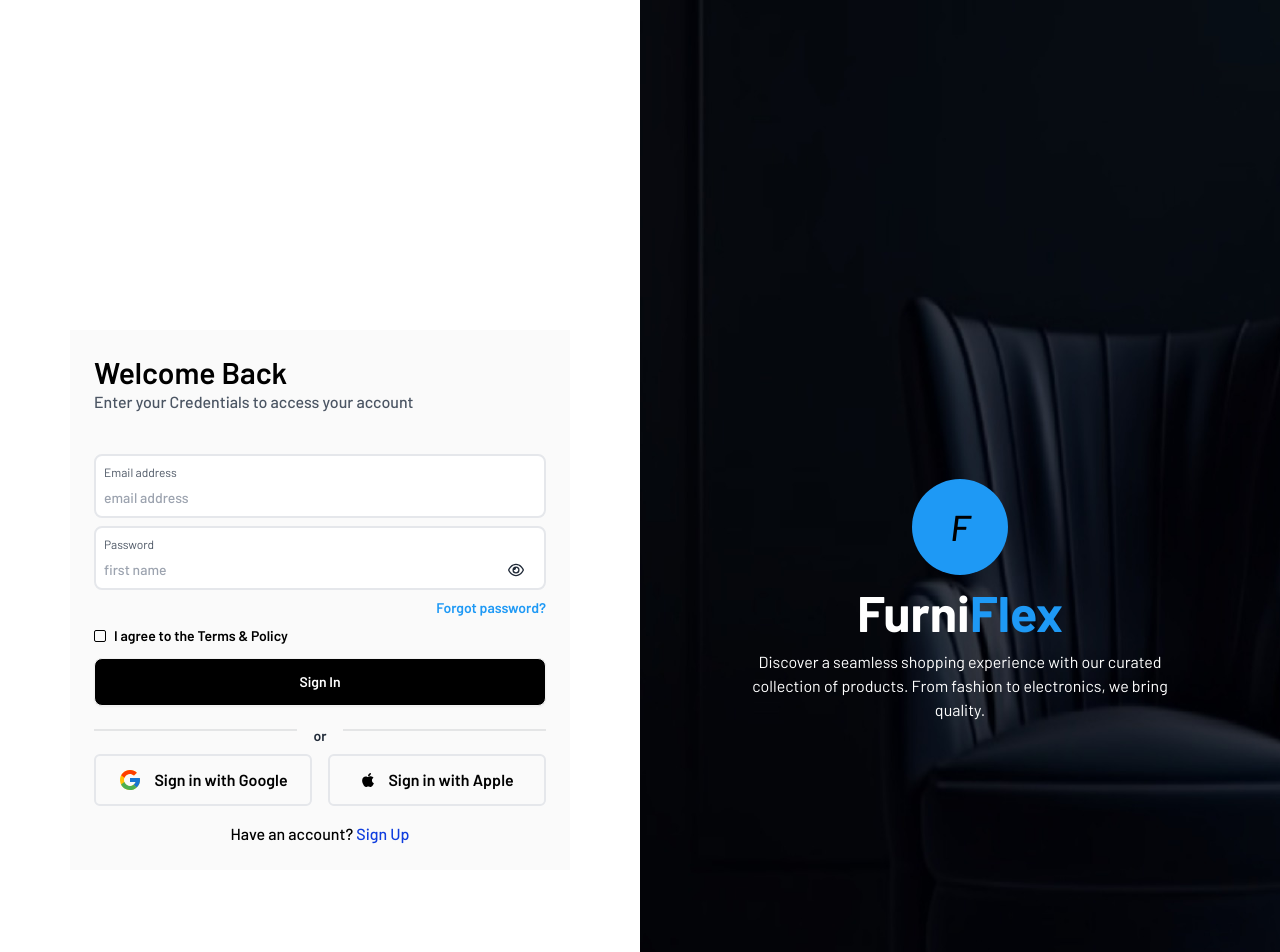
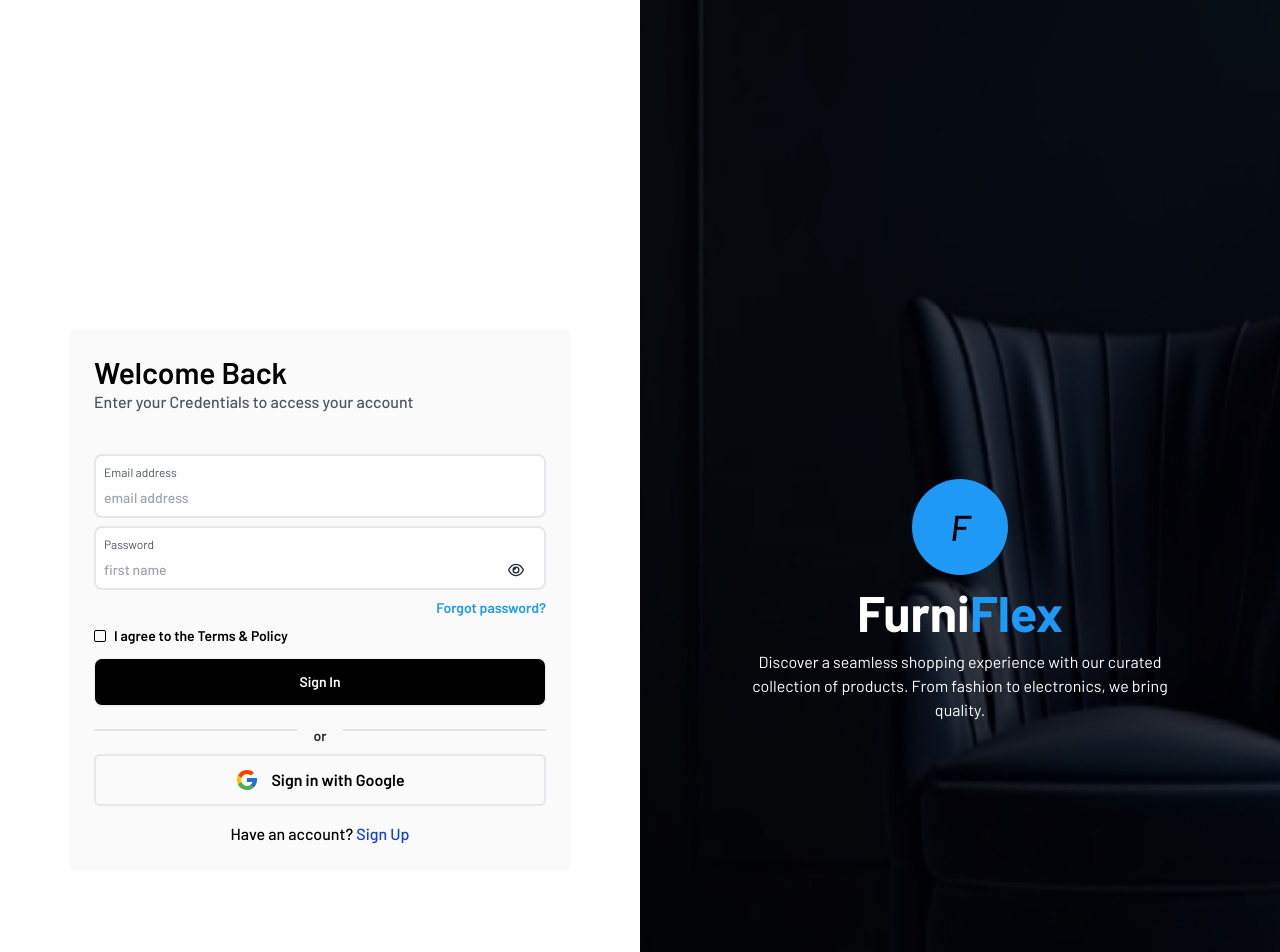
Before and after one commit to Shahriar-Samir/FurniFlex-client, a React (Vite) app: page /signin in a window 1280 px wide. Shown: the top 952 px of the page. Built offline with nearby package versions, Linux system fonts and the light colour scheme; no server answers.

Commit message:
remove: unwanted elements and console logs

```diff
--- a/src/Components/navbar.jsx
+++ b/src/Components/navbar.jsx
@@ -17,7 +17,7 @@
             setTotalPrice(0)
           })
           .catch(err=>{
-            console.log(err.message)
+            toast.err('Something went wrong')
           })
 
     }
--- a/src/Pages/Signup/components/SignupForm.jsx
+++ b/src/Pages/Signup/components/SignupForm.jsx
@@ -40,7 +40,7 @@
            return toast.success('SignedIn')
         }
         catch(err){
-            console.log(err.message)
+            toast.err('Something went wrong')
         }
     }
 
@@ -101,7 +101,6 @@
             {/* Social Media Auths*/}
             <div className='flex flex-col lg:flex-row w-full gap-4 '>
             <button className="flex justify-center items-center border-2 gap-3 py-3 px-5 bg-transparent hover:bg-gray-300 text-black font-semibold w-full rounded-md" onClick={signInWithGoogle} ><FcGoogle  className='text-2xl'/> Sign in with Google</button>
-            <button className="flex justify-center items-center gap-3 py-3 px-5 border-2 bg-transparent rounded-md text-black font-semibold w-full hover:bg-gray-300"><FaApple /> Sign in with Apple</button>
             </div>
 
             {/* navigate to login page button */}
--- a/src/Pages/login/components/LoginForm.jsx
+++ b/src/Pages/login/components/LoginForm.jsx
@@ -15,7 +15,6 @@
     const submitHandler =async (e)=>{
             e.preventDefault()
             const form = e.target
-            console.log(form)
             const email = form.email.value
             const password = form.password.value
 
@@ -24,7 +23,7 @@
                 return toast.success('Signed In')
             }
             catch(err){
-                console.log(err.message)
+                toast.err('Something went wrong')
             }
     }
 
@@ -34,7 +33,7 @@
            return toast.success('SignedIn')
         }
         catch(err){
-            console.log(err.message)
+            toast.err('Something went wrong')
         }
     }
 
@@ -89,7 +88,6 @@
          {/* Social Media Auths*/}
          <div className='flex flex-col lg:flex-row w-full gap-4 '>
             <button className="flex justify-center items-center border-2 gap-3 py-3 px-5 bg-transparent hover:bg-gray-300 text-black font-semibold w-full rounded-md" onClick={signInWithGoogle} ><FcGoogle  className='text-2xl'/> Sign in with Google</button>
-            <button className="flex justify-center items-center gap-3 py-3 px-5 border-2 bg-transparent rounded-md text-black font-semibold w-full hover:bg-gray-300"><FaApple /> Sign in with Apple</button>
             </div>
 
             {/* navigate to login page button */}
--- a/src/Providers/AuthProvider.jsx
+++ b/src/Providers/AuthProvider.jsx
@@ -38,7 +38,7 @@
         return signOut(auth)
     }
 
-        console.log(user)
+
     const authValues = {loading,setLoading,user,signUp,signIn,googleSignIn,logout}
 
     return <AuthContext.Provider value={authValues}>
```
